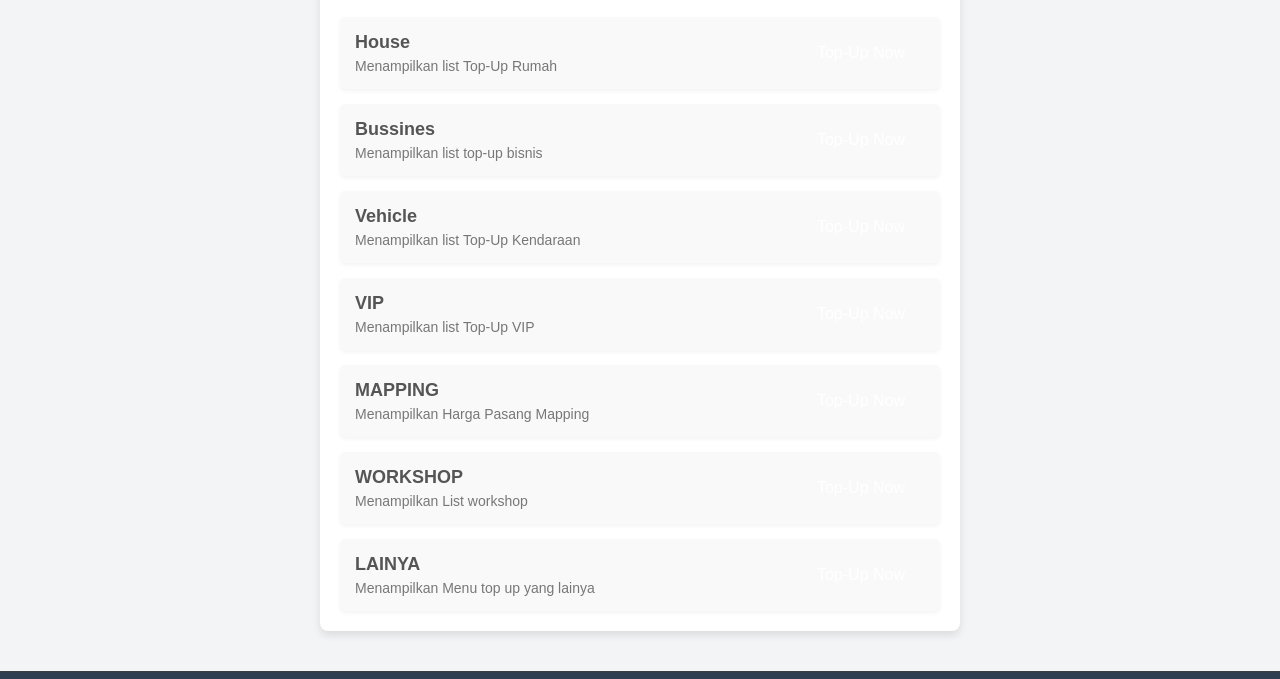
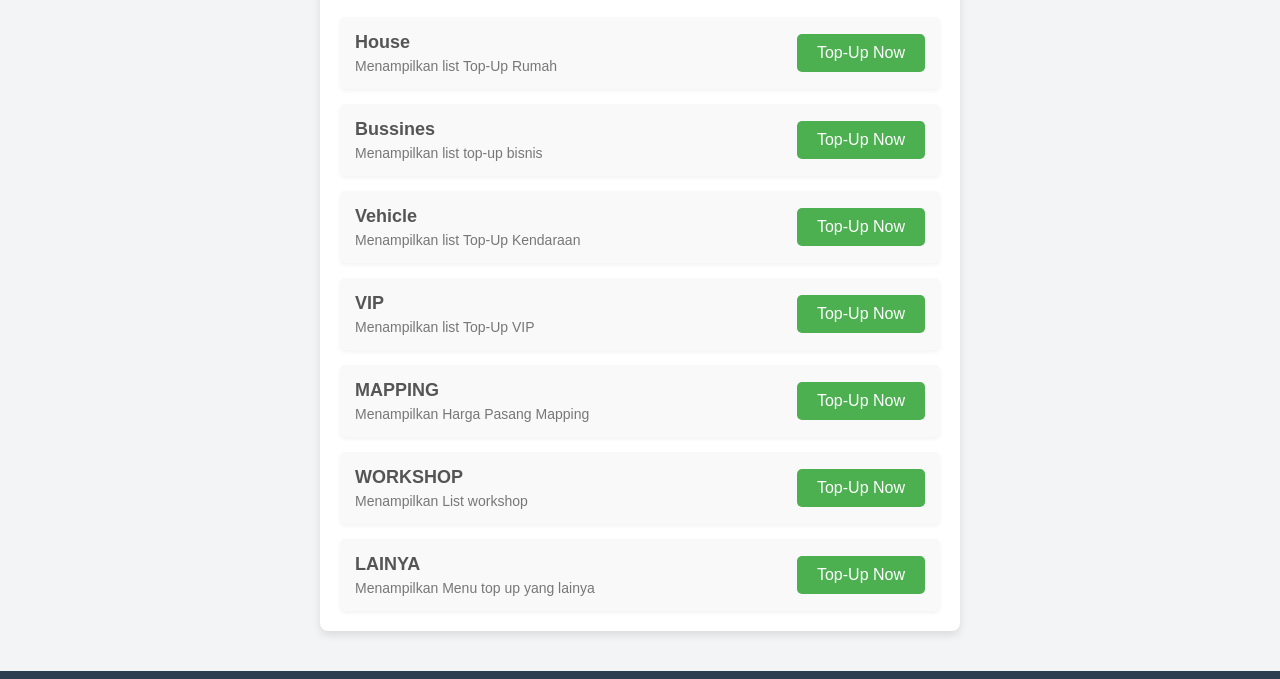
Before and after one commit to RIPANSH-NEW/Neosantara-Topup, a plain HTML site: page home.html in a window 1280 px wide. Shown: the part 121-800 px from the top of the page. Drawn offline with Linux system fonts and the light colour scheme.

Commit message:
Update home.css

```diff
--- a/css/home.css
+++ b/css/home.css
@@ -57,8 +57,7 @@ h1 {
 
 .topup-button {
     text-decoration: none;
-    b
-    ackground-color: #4CAF50;
+    background-color: #4CAF50;
     color: white;
     border: none;
     padding: 10px 20px;
```
